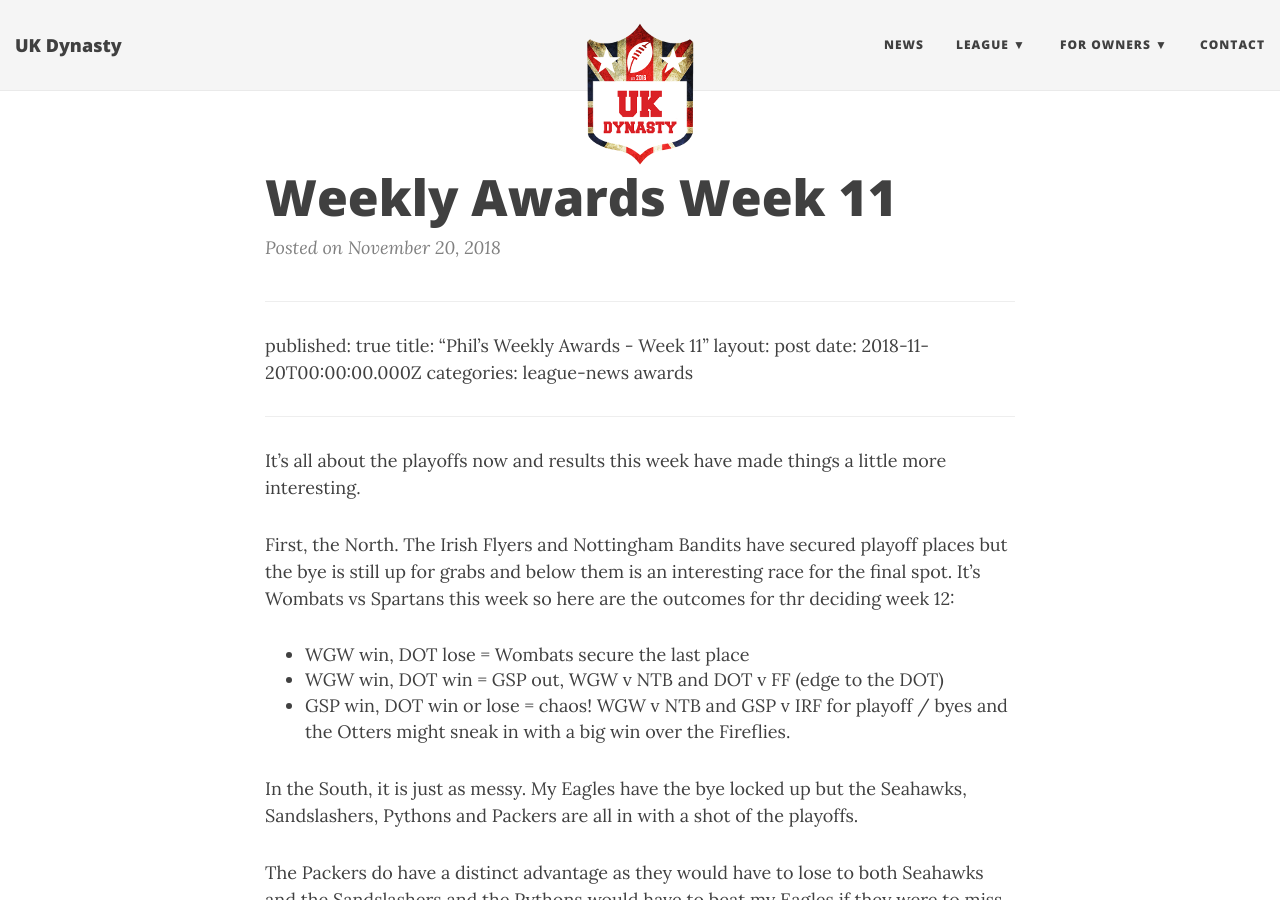
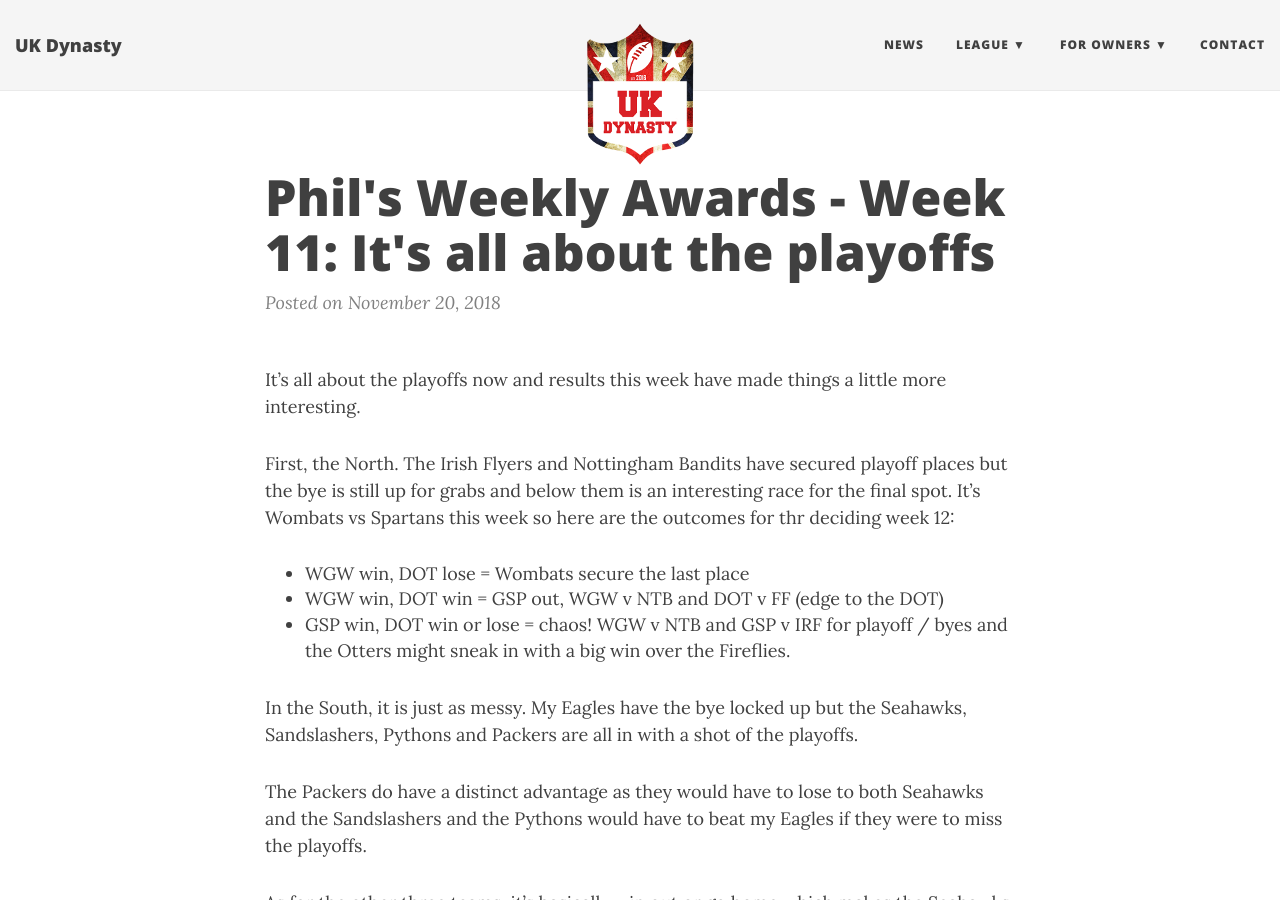
Before and after one commit to UKDynasty/ukdynasty.github.io, a Jekyll site: the page built from _posts/2018-11-20-weekly-awards-week-11.md, in a window 1280 px wide and 900 px high. Built offline with Jekyll 4.4.1, drawn with Linux system fonts in a browser that asks for light colours; nearby versions of some CDN libraries.

Commit message:
Fix yaml metadata and add headline

```diff
--- a/_posts/2018-11-20-weekly-awards-week-11.md
+++ b/_posts/2018-11-20-weekly-awards-week-11.md
@@ -1,10 +1,10 @@
-- - -
+---
 published: true
-title: "Phil's Weekly Awards - Week 11"
+title: "Phil's Weekly Awards - Week 11: It's all about the playoffs"
 layout: post
 date: 2018-11-20T00:00:00.000Z
 categories: league-news awards
-- - -
+---
 
 It’s all about the playoffs now and results this week have made things a little more interesting.
 
```
